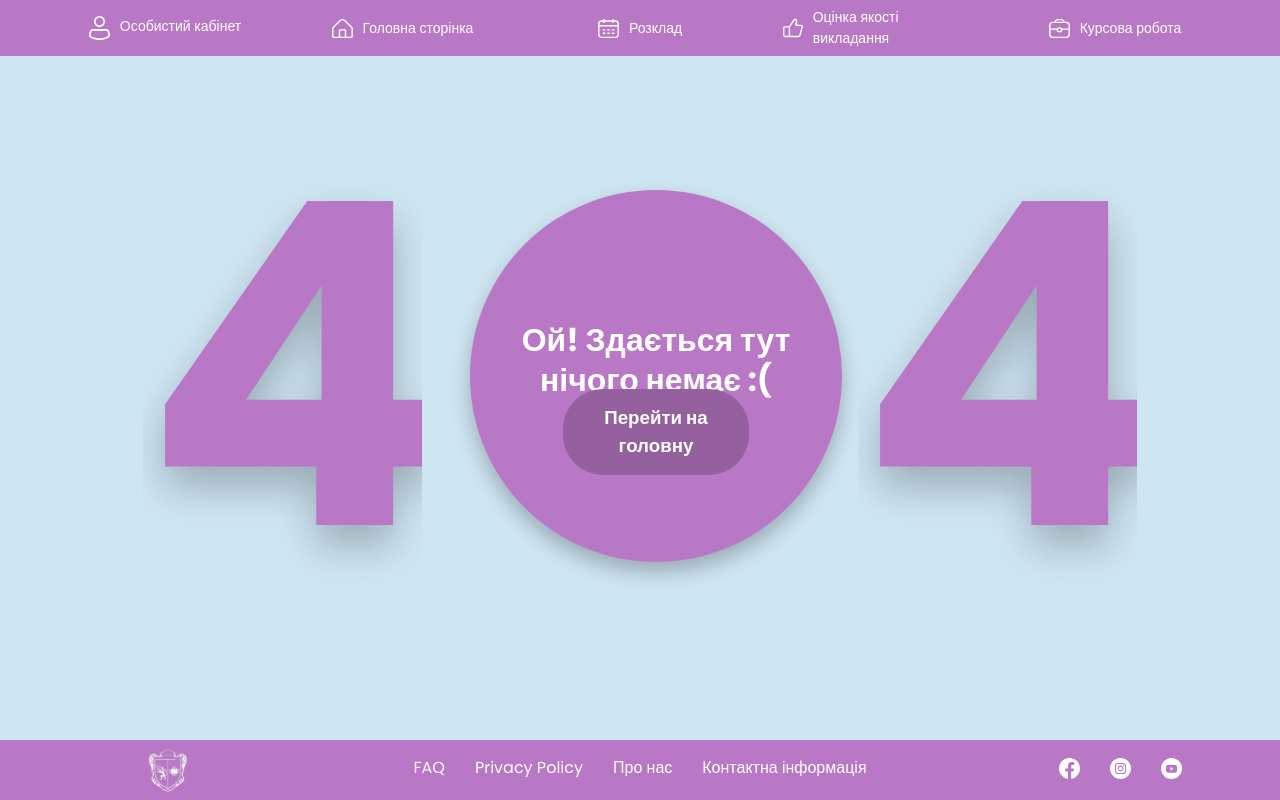
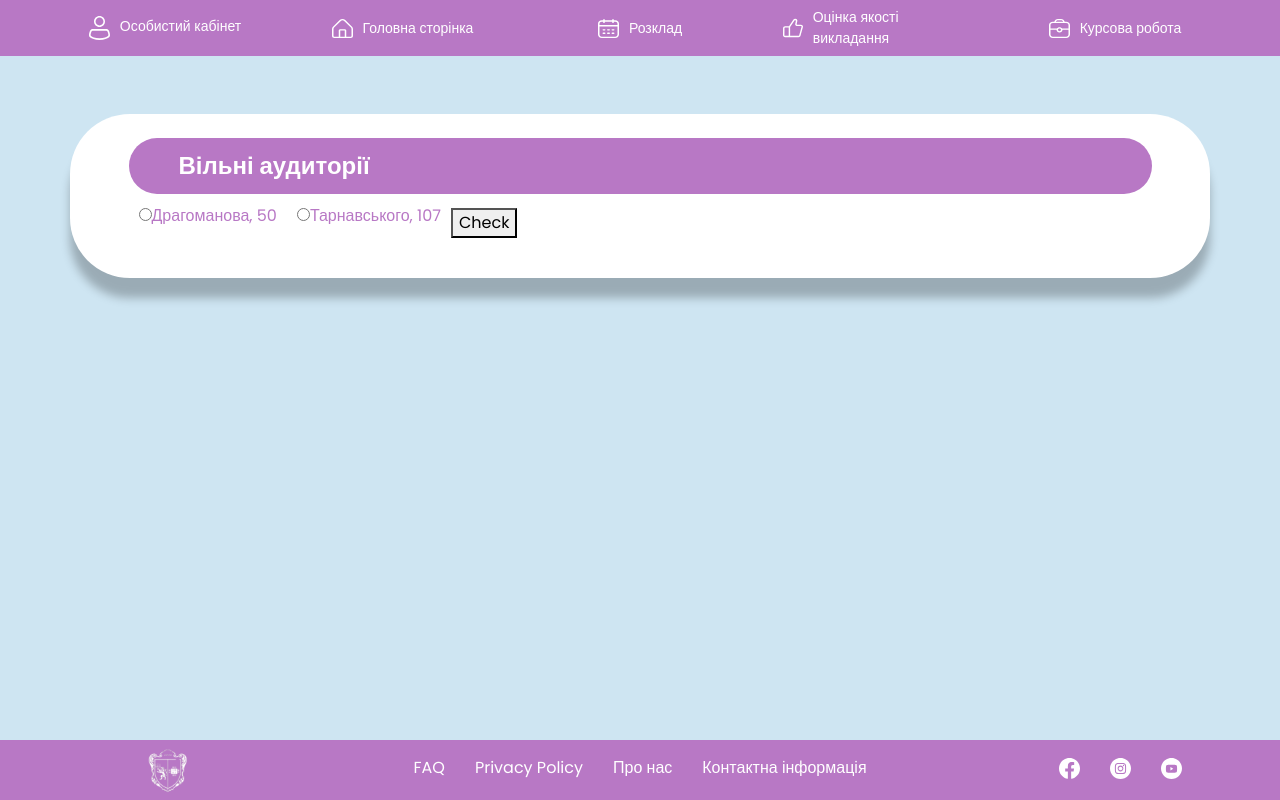
Before and after one commit to MergoCode/front-garage, a React (Vite) app in the folder frontend/: page /audience-picker in a window 1280 px wide. Built offline with nearby package versions, Linux system fonts and the light colour scheme.

Commit message:
premerge

```diff
--- a/frontend/package.json
+++ b/frontend/package.json
@@ -23,6 +23,7 @@
     "react-router": "^6.28.0",
     "react-router-dom": "^6.28.0",
     "react-spinners": "^0.15.0",
+    "sass": "^1.83.4",
     "zod": "^3.24.1"
   },
   "devDependencies": {
--- a/frontend/src/App.jsx
+++ b/frontend/src/App.jsx
@@ -5,6 +5,7 @@ import LandingPage from "./LandingPage";
 import NotFoundPage from './pages/NotFound.tsx';
 import Layout from "./components/Layout";
 import NewsPage from './pages/NewsPage.tsx';
+import AudiencePage from './pages/AudiencePage.tsx';
 const App = () => {
   return(
     <Router id="App">
@@ -13,7 +14,7 @@ const App = () => {
          {/*нижче сторінки де має бути лейаут */}
          <Route path="/" element={<Layout />}>
          <Route path="*" element={<NotFoundPage/>}/>
-
+          <Route path='/audience-picker' element={<AudiencePage/>}/>
           <Route path="home" element={<LandingPage />} />
           <Route path="news/:news_id" element={<NewsPage/>}></Route>
         </Route>
--- /dev/null
+++ b/frontend/src/css/AudiencePicker.scss
@@ -0,0 +1,55 @@
+@use "./variables";
+
+@mixin Block($padding) {
+    border-radius: 60px;
+    box-shadow: 0 20px 10px rgb(0, 0, 0, 0.25);
+    background-color: white;
+    height: auto;
+    margin: 58px 0;
+    padding: $padding;
+}
+
+@mixin flexCenter($flexDirection, $justify-content) {
+    display: flex;
+    justify-content: center;
+    flex-direction: $flexDirection;
+
+}
+
+.audience-block {
+    @include Block(24px 40px);
+    @include flexCenter(row, center);
+    flex-wrap: wrap;
+    gap: 10px;
+
+    .audience-header-block {
+        color: #FFFFFF;
+        background-color: variables.$primaryColor;
+        border-radius: 30px;
+        align-items: center;
+        display: flex;
+        padding-left: 50px;
+        padding-top: 10px;
+        padding-bottom: 10px;
+
+        p {
+            font-size: 24px;
+            margin-bottom: 0;
+            font-family: variables.$fontFamily;
+            font-weight: 550;
+        }
+
+
+    }
+    form{
+
+           label {
+            color: variables.$primaryColor;
+            margin: 0 10px;
+           }
+           input {
+            accent-color: variables.$primaryColor;
+           }
+    }
+
+}
--- /dev/null
+++ b/frontend/src/css/_variables.scss
@@ -0,0 +1,2 @@
+$primaryColor: #b878c5;
+$fontFamily: "Poppins", sans-serif;
--- /dev/null
+++ b/frontend/src/pages/AudiencePage.tsx
@@ -0,0 +1,48 @@
+import React, { useEffect } from "react";
+import "../css/AudiencePicker.scss";
+
+import {useForm} from "react-hook-form";
+
+type FormData = {
+    campus: string,
+}
+
+const AudiencePage: React.FC = () => {
+
+    const { register,
+        handleSubmit,
+        watch
+    } = useForm<FormData>();
+
+
+
+    const onSubmit = (data) => {
+        console.log(data);
+    }
+
+    const selectedCampus = watch("campus");
+
+
+
+
+
+
+
+    return(<div className="container audience-block">
+        <div className="audience-header-block col-11"><p>Вільні аудиторії</p></div>
+        <div className="col-11">
+        <form onSubmit={handleSubmit(onSubmit)}>
+            <label htmlFor=""><input type="radio" value="Drago" {...register("campus", {required: true})} />
+                Драгоманова, 50
+            </label>
+            <label htmlFor=""><input type="radio" value="Tarny" {...register("campus", {required: true})} />
+                Тарнавського, 107
+            </label>
+            <button type="submit">Check</button>
+            <p>{selectedCampus}</p>
+        </form>
+        </div>
+    </div>);
+};
+
+export default AudiencePage;
```
Also changed, not shown: 1 other file (tests, documents, lock files or other folders).
